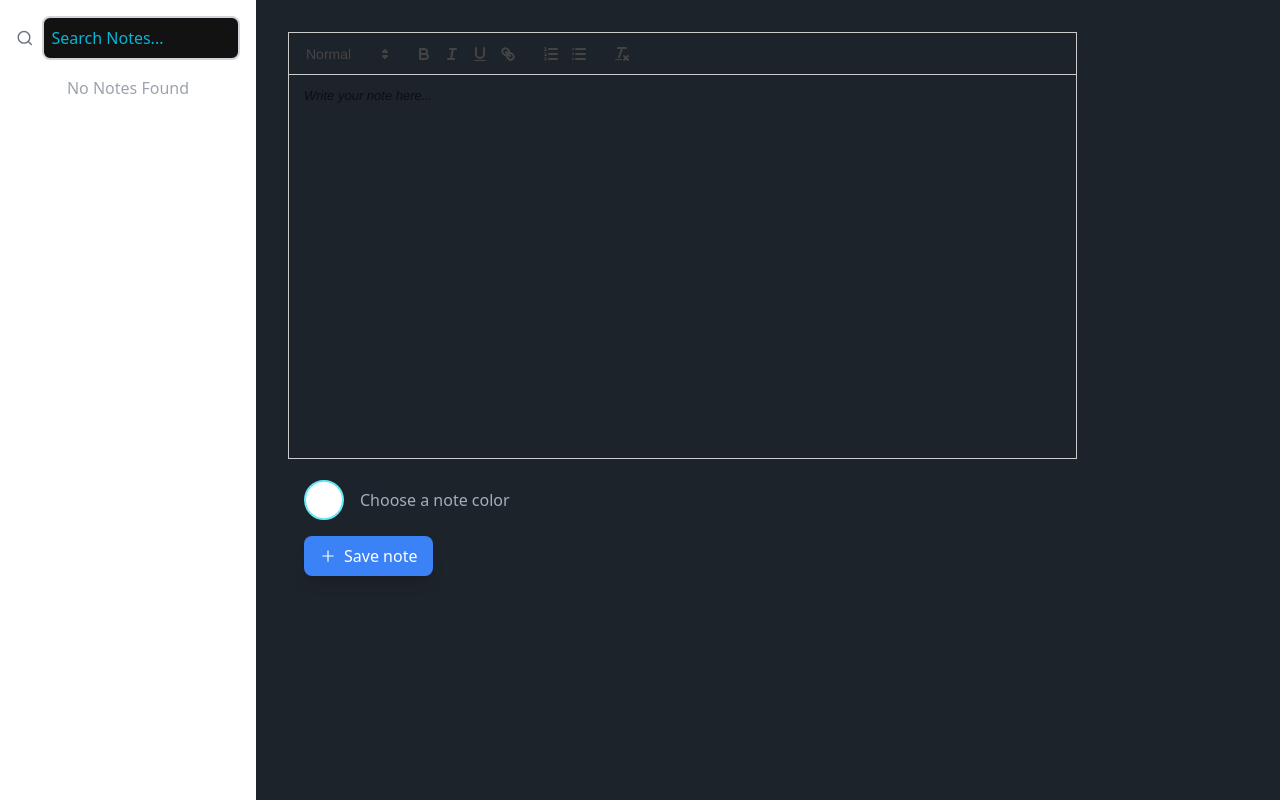
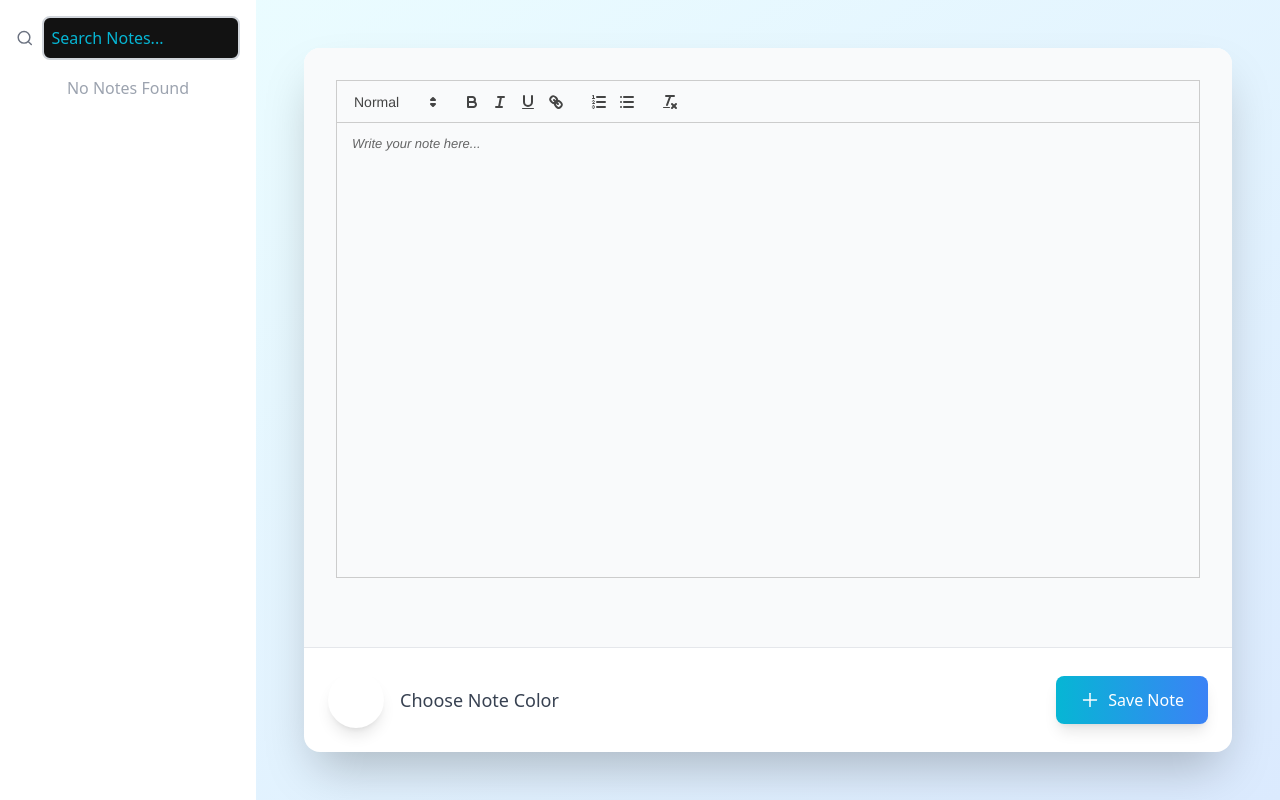
Before and after one commit to YashTirpude/Advance-Notes, a React (Vite) app: page / in a window 1280 px wide. Built offline with nearby package versions, Linux system fonts and the light colour scheme.

Commit message:
final commit

```diff
--- a/src/App.tsx
+++ b/src/App.tsx
@@ -2,10 +2,10 @@ import ReactQuill from "react-quill";
 import "react-quill/dist/quill.snow.css";
 import useNotesStore from "./Store";
 import { AiOutlinePlus } from "react-icons/ai";
+import { motion } from "framer-motion";
 import Sidebar from "./components/Sidebar";
 
 const App = () => {
-  // Use a default object to prevent destructuring error
   const {
     editorContent = "",
     noteColor = "#ffffff",
@@ -16,42 +16,79 @@ const App = () => {
   } = useNotesStore();
 
   return (
-    <div className="h-screen flex">
+    <div className="min-h-screen  bg-gradient-to-br from-cyan-50 to-blue-100 dark:from-gray-900 dark:to-gray-800 flex  ">
       <Sidebar />
 
-      <div className="w-2/3 p-8">
+      <motion.div
+        initial={{ opacity: 0, y: 20 }}
+        animate={{ opacity: 1, y: 0 }}
+        transition={{ duration: 0.5 }}
+        className="flex-1  p-4 md:p-8 lg:p-12 pt-20  flex flex-col"
+      >
+        <div className="flex-1 w-full max-w-5xl mx-auto bg-white dark:bg-gray-700 rounded-2xl shadow-2xl overflow-hidden flex flex-col">
+          <div className="flex-1  p-4 md:p-8 bg-gray-50 dark:bg-gray-800 border-b border-gray-200 dark:border-gray-600">
             <ReactQuill
               placeholder="Write your note here..."
-          className="h-96  mb-[4rem]"
               theme="snow"
               value={editorContent}
               onChange={setEditorContent}
+              className="h-[85%] w-[full] "
             />
+          </div>
 
-        <div className="flex ml-[1rem] items-center mt-4 space-x-4 ">
+          <div className="p-4 md:p-6 flex flex-col sm:flex-row items-center justify-between space-y-4 sm:space-y-0">
+            <div className="flex items-center space-x-4">
+              <motion.div
+                whileHover={{ scale: 1.1 }}
+                whileTap={{ scale: 0.9 }}
+                className="relative"
+              >
                 <div
-            className="relative w-10 h-10 rounded-full overflow-hidden border-2 border-cyan-300"
+                  className="w-12 md:w-14 h-12 md:h-14 rounded-full border-4 border-white dark:border-gray-600 shadow-lg cursor-pointer"
                   style={{ backgroundColor: noteColor }}
                 >
                   <input
                     type="color"
                     value={noteColor}
                     onChange={(e) => setNoteColor(e.target.value)}
-              className="absolute top-0 left-0 w-full h-full opacity-0 cursor-pointer"
+                    className="absolute inset-0 w-full h-full opacity-0 cursor-pointer"
                   />
                 </div>
-
-          <p>Choose a note color</p>
+              </motion.div>
+              <p className="text-sm md:text-lg text-gray-700 dark:text-gray-300">
+                Choose Note Color
+              </p>
             </div>
 
-        <button
+            <motion.button
+              whileHover={{ scale: 1.05 }}
+              whileTap={{ scale: 0.95 }}
               onClick={addOrUpdateNote}
-          className="bg-blue-500 ml-[1rem] text-white py-2 px-4 mt-4 rounded-lg shadow-lg hover:bg-blue-600 flex items-center "
+              className="
+                flex items-center
+                bg-gradient-to-r from-cyan-500 to-blue-500
+                text-white
+                py-2 px-4 md:py-3 md:px-6
+                rounded-lg
+                shadow-lg
+                text-sm md:text-base
+                hover:from-cyan-600 hover:to-blue-600
+                transition-all
+                duration-300
+                transform
+                focus:outline-none
+                focus:ring-2
+                focus:ring-cyan-400
+                dark:from-cyan-700
+                dark:to-blue-700
+              "
             >
-          <AiOutlinePlus className="mr-2" />
-          {currentNoteIndex !== null ? "Update Note" : "Save note"}
-        </button>
+              <AiOutlinePlus className="mr-2 text-base md:text-xl" />
+              {currentNoteIndex !== null ? "Update Note" : "Save Note"}
+            </motion.button>
           </div>
+        </div>
+      </motion.div>
     </div>
   );
 };
```
Lines whose indentation alone changed are shown as unchanged.
